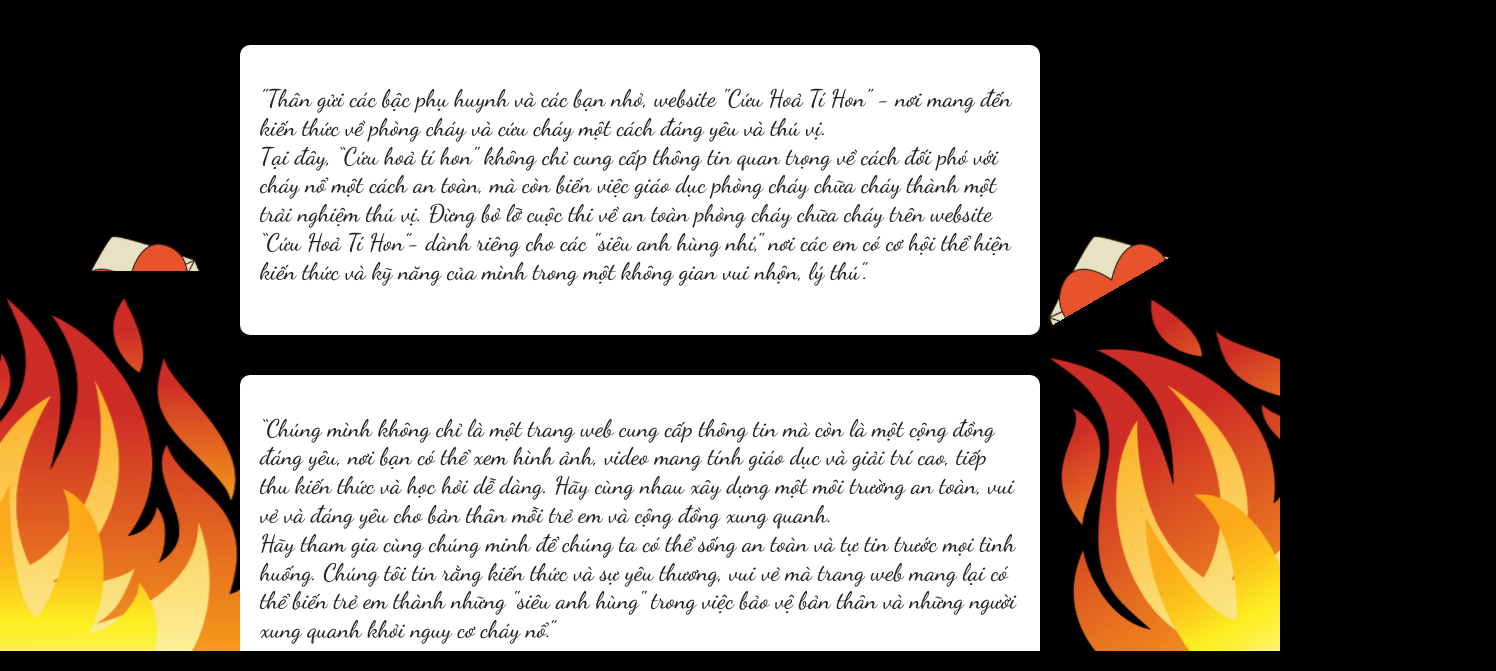
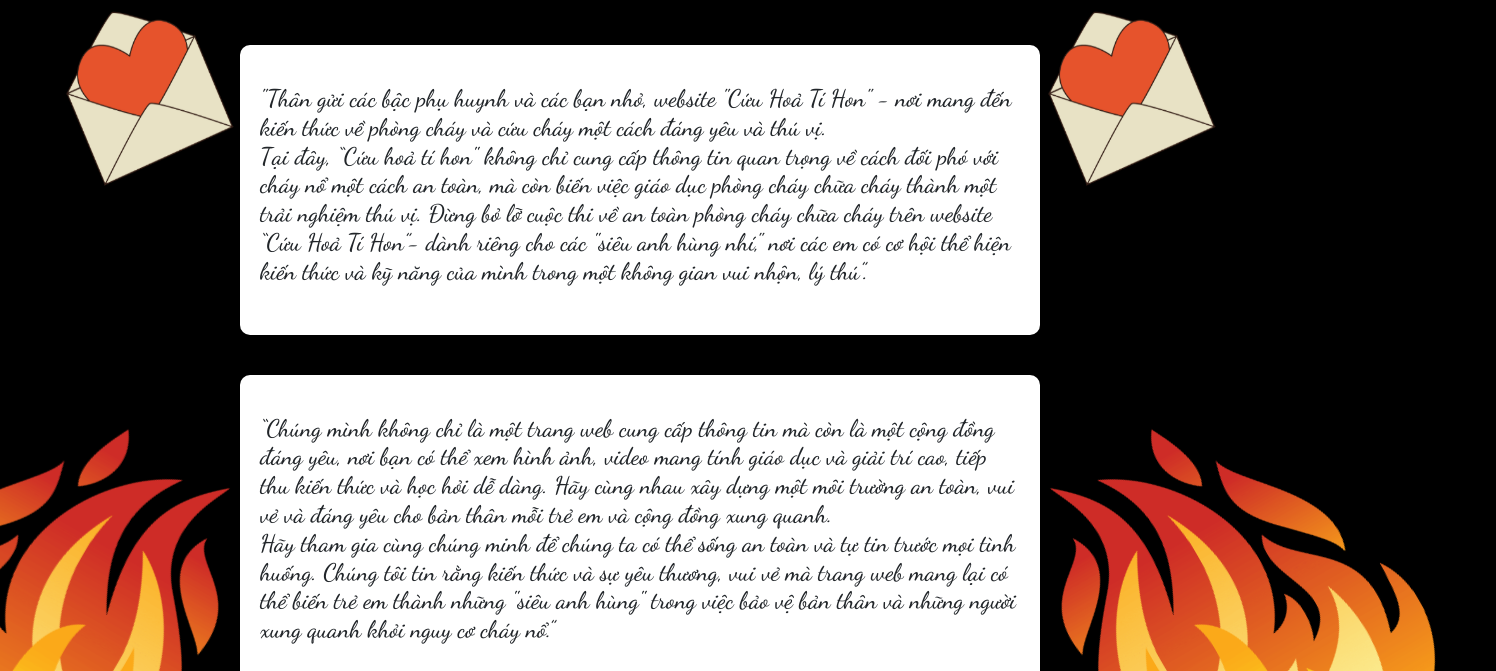
Before and after one commit to thankute/PCCC, a plain HTML site: page about.html in a window 1280 px wide. Shown: the part 149-820 px from the top of the page, 1496 px wide, since content can reach past the window. Drawn offline with nearby package versions, Linux system fonts and the light colour scheme; a web font is replaced by a local one.

Commit message:
fixbug last

```diff
--- a/about.css
+++ b/about.css
@@ -5,11 +5,11 @@
     box-sizing: border-box;
     font-family: 'Dela Gothic One', cursive;
 }
-html,
+
 body {
     width: 100%;
     height: 100%;
-    overflow: hidden;
+    overflow-x: hidden;
     background-color: black !important;
     position: relative;
 }
@@ -86,15 +86,17 @@ a:hover {
     width: 400px;
     position: absolute;
     left: -10%;
-    bottom: -10%;
+    bottom: -20%;
     z-index: 1;
+    rotate: 30deg;
+    transform: rotateY(180deg);
 }
 
 .fire-right {
     width: 400px;
     position: absolute;
     right: -10%;
-    bottom: -10%;
+    bottom: -20%;
     rotate: -30deg;
     z-index: 1;
 }
@@ -120,6 +122,7 @@ a:hover {
 }
 
 .letter {
+    z-index: 10;
     width: 200px;
     height: 200px;
     animation-delay: 2s;
--- a/about.html
+++ b/about.html
@@ -72,7 +72,7 @@
     </nav>
 
     <div class="row">
-        <div class="col content-custom">
+        <div class="col d-flex justify-content-center mt-5">
             <img class="letter" src="./img/letter.png" alt="">
         </div>
         <div class="col-6">
@@ -115,7 +115,7 @@
             </div>
 
         </div>
-        <div class="col content-custom">
+        <div class="col d-flex justify-content-center mt-5">
             <img class="letter" src="./img/letter.png" alt="">
         </div>
 
--- a/index.css
+++ b/index.css
@@ -86,6 +86,7 @@ a:hover {
 }
 
 .intro {
+    max-width: 100%;
     z-index: 10;
 }
 
```
Also changed, not shown: message.css (+12 -1 lines), message.html (+5 -3 lines), img/webear.png (added).
